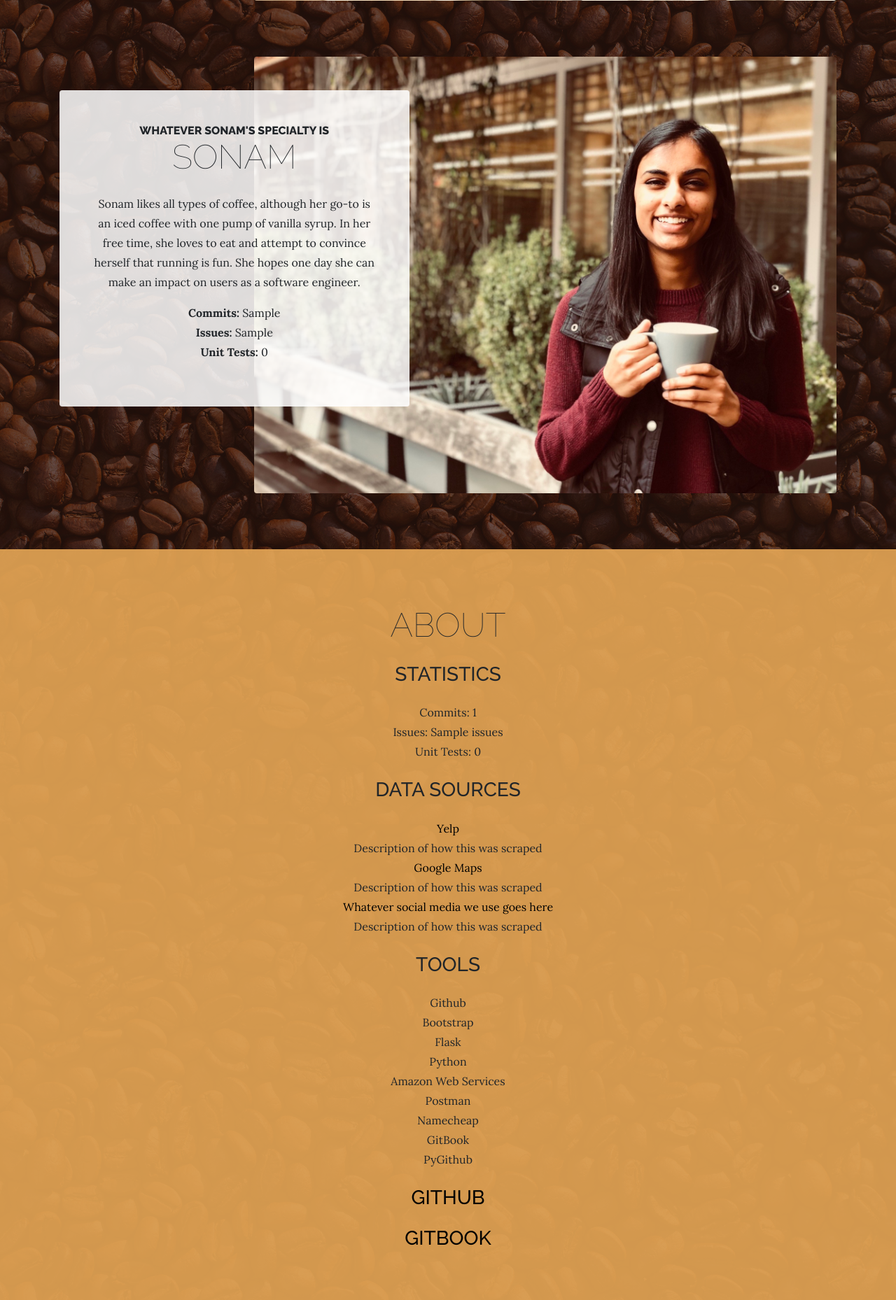
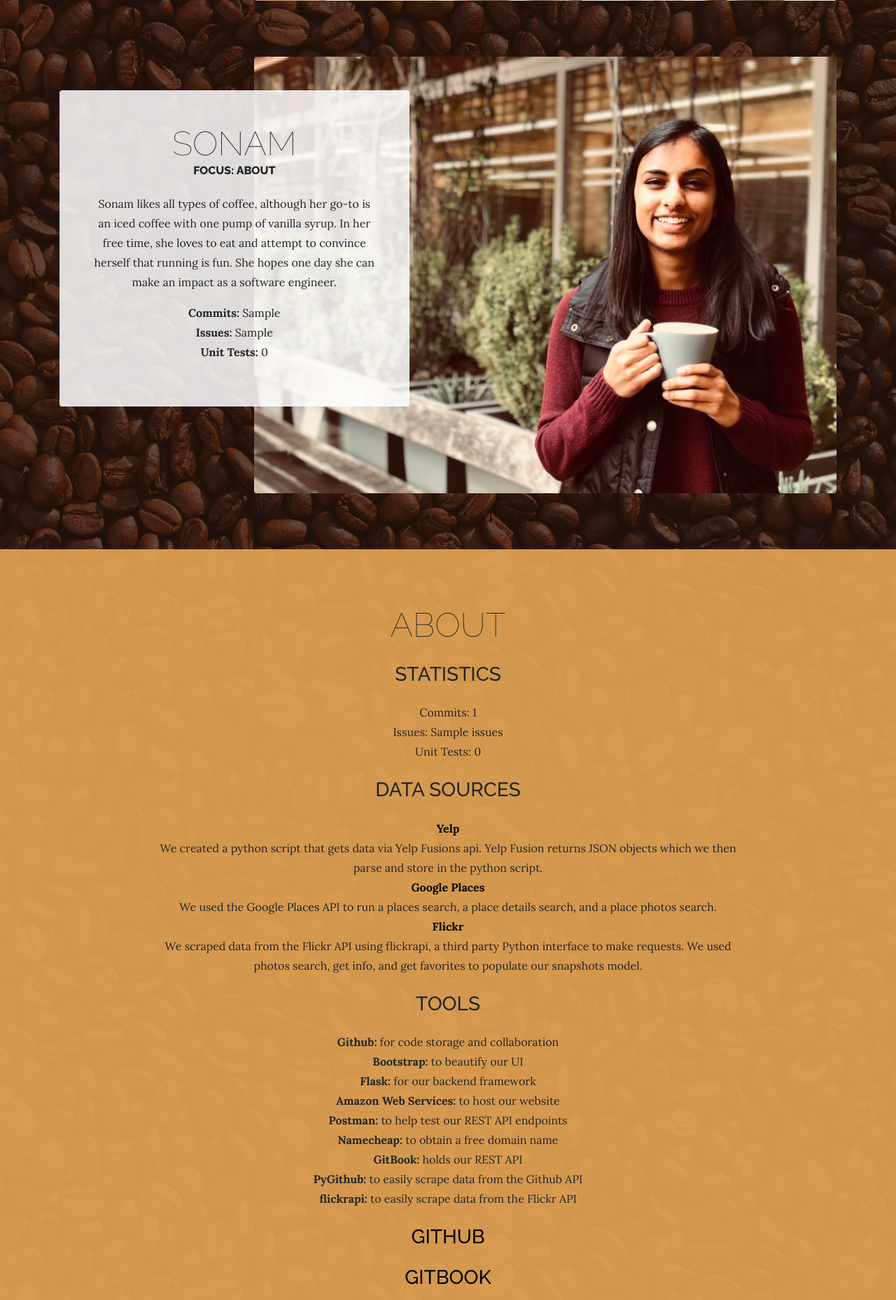
Before and after one commit to sonambenakatti/idb, a Flask app: template templates/about.html in a window 1280 px wide. Shown: the part 3702-5560 px from the top of the page at 70% size. Run offline with Flask 2, Linux system fonts and the light colour scheme; the template is opened without the code that fills it: most values are stand-ins (such as "Sample title", 1, 10 or a date in 2020); some libraries are stand-ins or nearby versions.

Commit message:
add details to about page

```diff
--- a/githubstats.py
+++ b/githubstats.py
@@ -51,6 +51,5 @@ def user_issues():
 # Get the total number of commits for the repository
 def total_commits() -> int:
     total_commits = 0
-    for commit in repo.get_commits():
-        total_commits += 1
+    total_commits = amrutha[0] + sonam[0] + jenni[0] + ruchi[0] + jaemin[0]
     return total_commits
--- a/templates/about.html
+++ b/templates/about.html
@@ -50,8 +50,8 @@
                     <img class="intro-img img-fluid mb-3 mb-lg-0 rounded" src="/static/img/amrutha.jpg" alt="Amrutha">
                         <div class="intro-text left-0 text-center bg-faded p-5 rounded">
                             <h2 class="section-heading mb-4">
-              <span class="section-heading-upper">Whatever Amrutha's specialty is</span>
                                 <span class="section-heading-lower">Amrutha</span>
+                                <span class="section-heading-upper">Focus: Scenic Locations</span>
                             </h2>
                             <p class="mb-3">Amrutha's coffee of choice is a soy vanilla latte. In her spare time, she likes playing with her dogs, eating, and planning events. Her software interests include web development, security, and mobile applications.</p>
                             <p class="mb-3">
@@ -71,8 +71,8 @@
                     <img class="intro-img img-fluid mb-3 mb-lg-0 rounded" src="/static/img/jaemin.jpg" alt="Jaemin">
                         <div class="intro-text left-0 text-center bg-faded p-5 rounded">
                             <h2 class="section-heading mb-4">
-              <span class="section-heading-upper">Whatever Jaemin's specialty is</span>
                                 <span class="section-heading-lower">Jaemin</span>
+                                <span class="section-heading-upper">Focus: Coffee Shops</span>
                             </h2>
                             <p class="mb-3">Jaemin is interested in VR, web apps, and mobile apps. In his free time he likes to play guitar and piano, and draw (you can follow him at @godrawjae). His favorite coffee is an americano with sweetener.</p>
                             <p class="mb-3">
@@ -92,8 +92,8 @@
                     <img class="intro-img img-fluid mb-3 mb-lg-0 rounded" src="/static/img/jenni.jpg" alt="Jenni">
                         <div class="intro-text left-0 text-center bg-faded p-5 rounded">
                             <h2 class="section-heading mb-4">
-              <span class="section-heading-upper">Whatever Jenni's specialty is</span>
                                 <span class="section-heading-lower">Jenni</span>
+                                <span class="section-heading-upper">Focus: Snapshots</span>
                             </h2>
                             <p class="mb-3">Jenni enjoys reading, trying new food, and watching youtubers. She's into web development and her coffee of choice is cold brew.</p>
                             <p class="mb-3">
@@ -113,8 +113,8 @@
                     <img class="intro-img img-fluid mb-3 mb-lg-0 rounded" src="/static/img/ruchi.jpg" alt="Ruchi">
                         <div class="intro-text left-0 text-center bg-faded p-5 rounded">
                             <h2 class="section-heading mb-4">
-              <span class="section-heading-upper">Whatever Ruchi's specialty is</span>
                                 <span class="section-heading-lower">Ruchi</span>
+                                <span class="section-heading-upper">Focus: Home, AWS</span>
                             </h2>
                             <p class="mb-3">Ruchi is a fellow coffee enthusiast and guilty Starbucks fanatic. Her go to coffee drink is plain coffee with a little vanilla and a splash of coconut milk. In her spare time she likes to try new foods, do yoga, and binge watch TV shows. She's excited to get out in the real world and start off her career as a software engineer!
                             </p>
@@ -135,10 +135,10 @@
                     <img class="intro-img img-fluid mb-3 mb-lg-0 rounded" src="/static/img/sonam.jpg" alt="Sonam">
                         <div class="intro-text left-0 text-center bg-faded p-5 rounded">
                             <h2 class="section-heading mb-4">
-              <span class="section-heading-upper">Whatever Sonam's specialty is</span>
                                 <span class="section-heading-lower">Sonam</span>
+                                <span class="section-heading-upper">Focus: About</span>
                             </h2>
-            <p class="mb-3">Sonam likes all types of coffee, although her go-to is an iced coffee with one pump of vanilla syrup. In her free time, she loves to eat and attempt to convince herself that running is fun. She hopes one day she can make an impact on users as a software engineer.</p>
+                            <p class="mb-3">Sonam likes all types of coffee, although her go-to is an iced coffee with one pump of vanilla syrup. In her free time, she loves to eat and attempt to convince herself that running is fun. She hopes one day she can make an impact as a software engineer.</p>
                             <p class="mb-3">
                             <b>Commits:</b> {{sonam_commits}} <br>
                             <b>Issues:</b> {{sonam_issues}} <br>
@@ -168,38 +168,38 @@
                             <h3 class="mb-4">DATA SOURCES</h3>
 
                             <p class="mb-4">
-                <a href="https://www.yelp.com/developers/documentation/v3">Yelp</a><br>
-                Description of how this was scraped<br>
-                <a href="https://developers.google.com/maps/">Google Maps</a><br>
-                Description of how this was scraped<br>
-                <a href="">Whatever social media we use goes here</a><br>
-                Description of how this was scraped
+                            <a href="https://www.yelp.com/developers/documentation/v3"><b>Yelp</b></a><br>
+                            We created a python script that gets data via Yelp Fusions api. Yelp Fusion returns JSON objects which we then parse and store in the python script.<br>
+                            <a href="https://developers.google.com/places/"><b>Google Places</b></a><br>
+                            We used the Google Places API to run a places search, a place details search, and a place photos search.<br>
+                            <a href="https://www.flickr.com/services/api/"><b>Flickr</b></a><br>
+                            We scraped data from the Flickr API using flickrapi, a third party Python interface to make requests. We used photos search, get info, and get favorites to populate our snapshots model.
                             </p>
 
                             <h3 class="mb-4">TOOLS</h3>
 
                             <p class="mb-4">
-                Github<br>
-                Bootstrap<br>
-                Flask<br>
-                Python<br>
-                Amazon Web Services<br>
-                Postman<br>
-                Namecheap<br>
-                GitBook<br>
-                PyGithub<br>
+                            <b>Github:</b> for code storage and collaboration<br>
+                            <b>Bootstrap:</b> to beautify our UI<br>
+                            <b>Flask:</b> for our backend framework <br>
+                            <b>Amazon Web Services:</b> to host our website<br>
+                            <b>Postman:</b> to help test our REST API endpoints<br>
+                            <b>Namecheap:</b> to obtain a free domain name<br>
+                            <b>GitBook:</b> holds our REST API<br>
+                            <b>PyGithub:</b> to easily scrape data from the Github API<br>
+                            <b>flickrapi:</b> to easily scrape data from the Flickr API<br>
                             </p>
 
                             <h3 class="mb-4"><a href="https://github.com/sonambenakatti/idb">GITHUB</a></h3>
-              <h3 class="mb-4"><a href="">GITBOOK</a></h3>
+                            <h3 class="mb-4"><a href="https://www.gitbook.com/book/sonambenakatti/espresso-yoself/details">GITBOOK</a></h3>
 
                         </div>
                     </div>
                 </div>
             </div>
+        </section>
 
 
-    </section>
 
 
         {% endblock %}
```
Also changed, not shown: 1 other file. Lines whose indentation alone changed are shown as unchanged.
